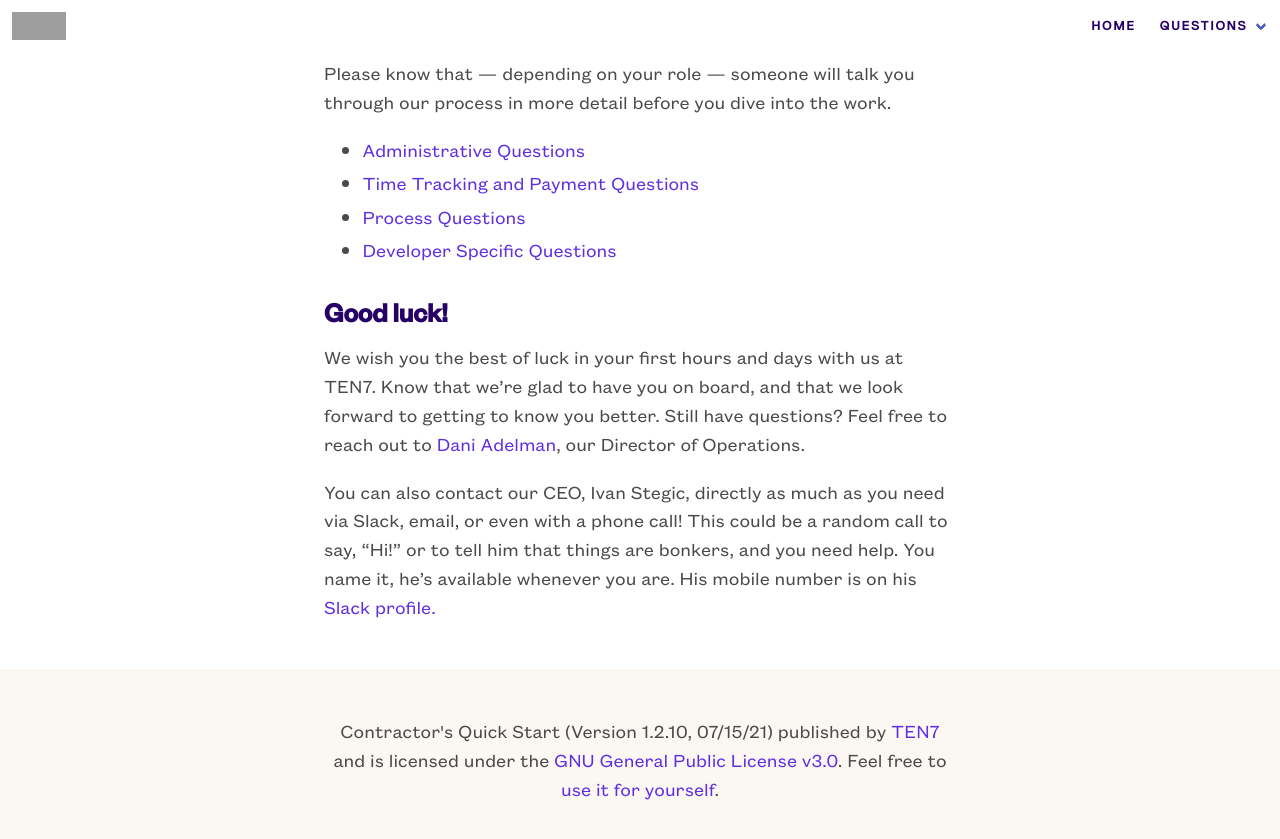
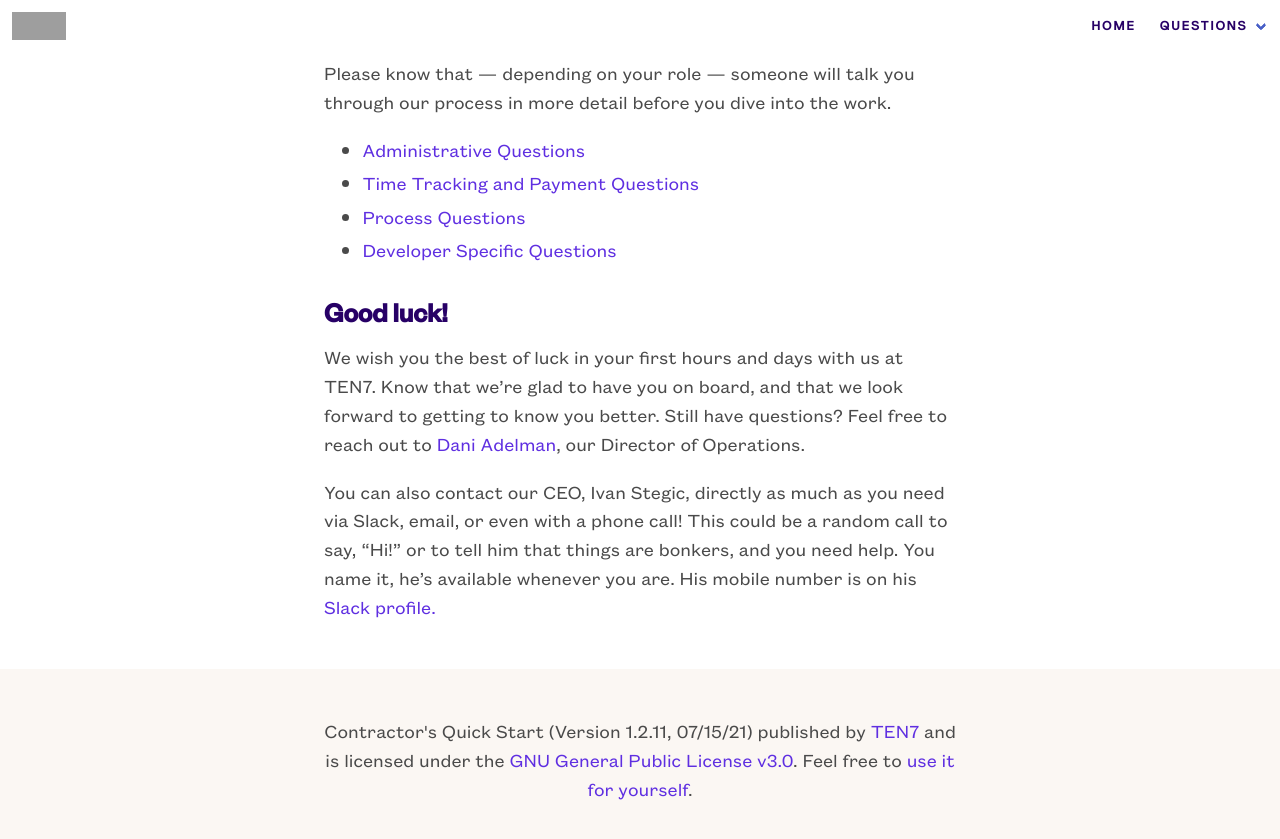
Before and after one commit to ten7/contractor.ten7.com, a Jekyll site: the page built from index.md, in a window 1280 px wide and 900 px high, scrolled down 1155 px. Shown: the top 839 px of the window. Built offline with Jekyll 4.4.1, drawn with Linux system fonts in a browser that asks for light colours; some web fonts are replaced; grey boxes are pictures that could not be loaded.

Commit message:
version bump

```diff
--- a/_config.yml
+++ b/_config.yml
@@ -2,7 +2,7 @@
 # site.title
 
 title: "Contractor's Quick Start"
-subtitle: "Version 1.2.10, 07/15/21"
+subtitle: "Version 1.2.11, 07/15/21"
 
 nav:
 - title: "Home"
```
